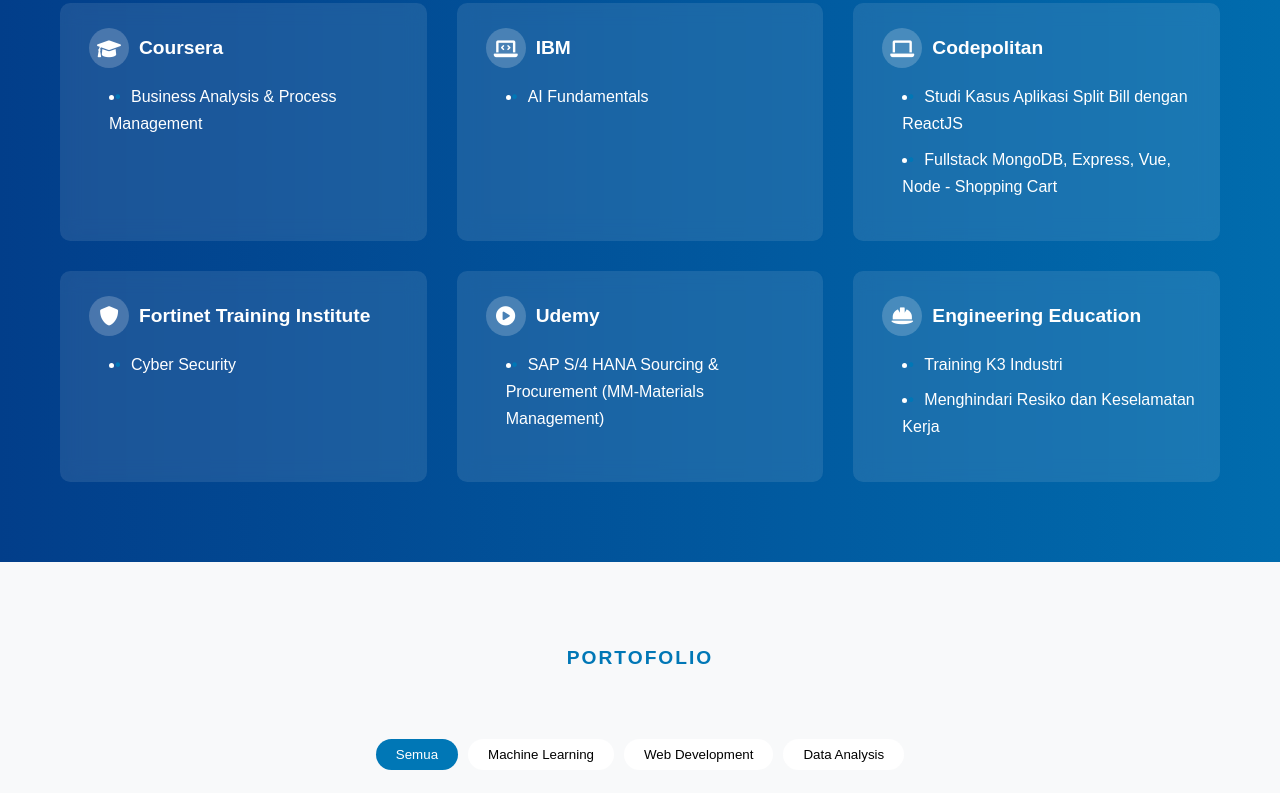
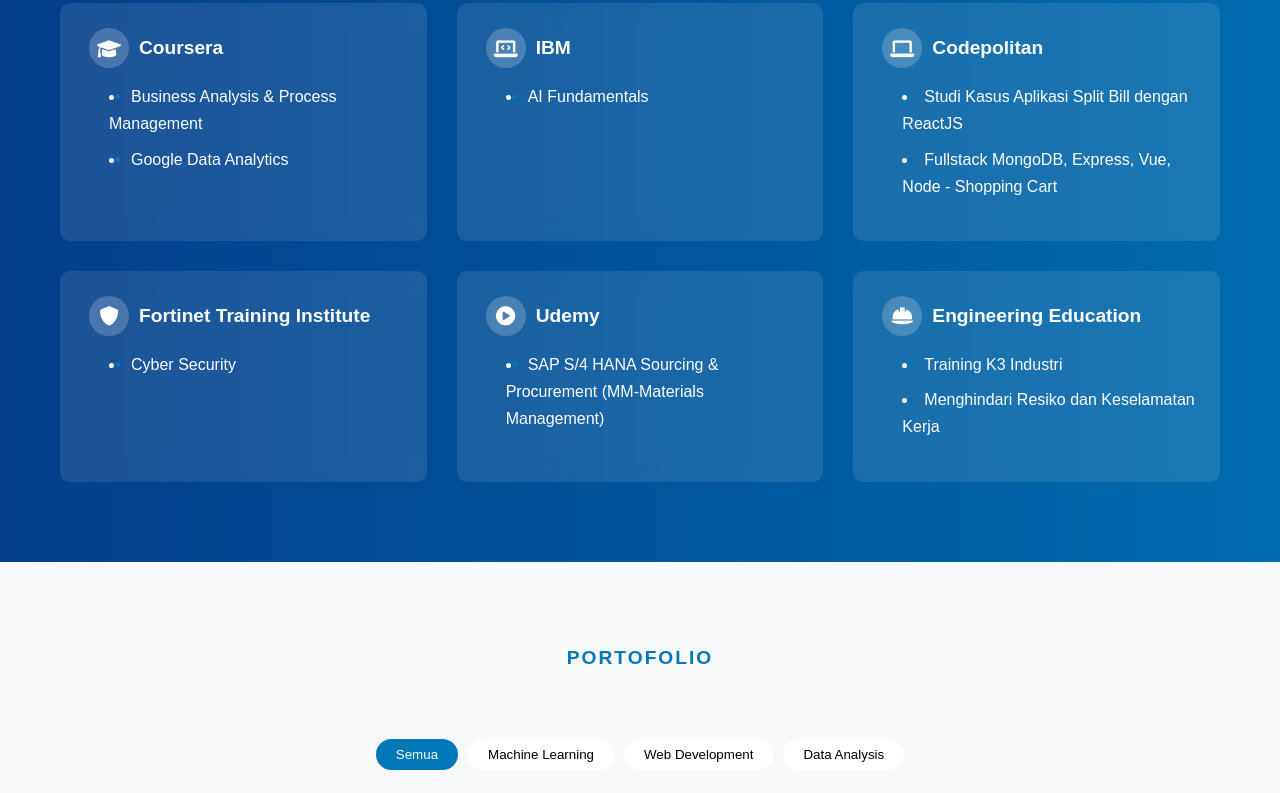
Before and after one commit to Sonyalfauzan/Website-Portfolio, a website: page index.html in a window 1280 px wide. Shown: the part 2709-3502 px from the top of the page. Drawn offline with nearby package versions, Linux system fonts and the light colour scheme.

Commit message:
Update index.html

```diff
--- a/index.html
+++ b/index.html
@@ -1468,6 +1468,7 @@
                     </div>
                     <ul class="cert-list">
                         <li data-i18n="certifications.coursera1">Business Analysis & Process Management</li>
+                        <li data-i18n="certifications.coursera2">Google Data Analytics</li>
                     </ul>
                 </div>
 
@@ -1879,6 +1880,7 @@
                     "certifications.dicoding4": "Machine Learning",
                     "certifications.dicoding5": "Project Management",
                     "certifications.coursera1": "Business Analysis & Process Management",
+                    "certifications.coursera2": "Google Data Analytics",
                     "certifications.ibm1": "AI Fundamentals",
                     "certifications.codepolitan1": "Case Study of Split Bill Application with ReactJS",
                     "certifications.codepolitan2": "Fullstack MongoDB, Express, Vue, Node - Shopping Cart",
@@ -1970,6 +1972,7 @@
                     "certifications.dicoding4": "Machine Learning",
                     "certifications.dicoding5": "Manajemen Proyek",
                     "certifications.coursera1": "Business Analysis & Process Management",
+                    "certifications.coursera2": "Google Data Analytics",
                     "certifications.ibm1": "AI Fundamentals",
                     "certifications.codepolitan1": "Studi Kasus Aplikasi Split Bill dengan ReactJS",
                     "certifications.codepolitan2": "Fullstack MongoDB, Express, Vue, Node - Shopping Cart",
```
